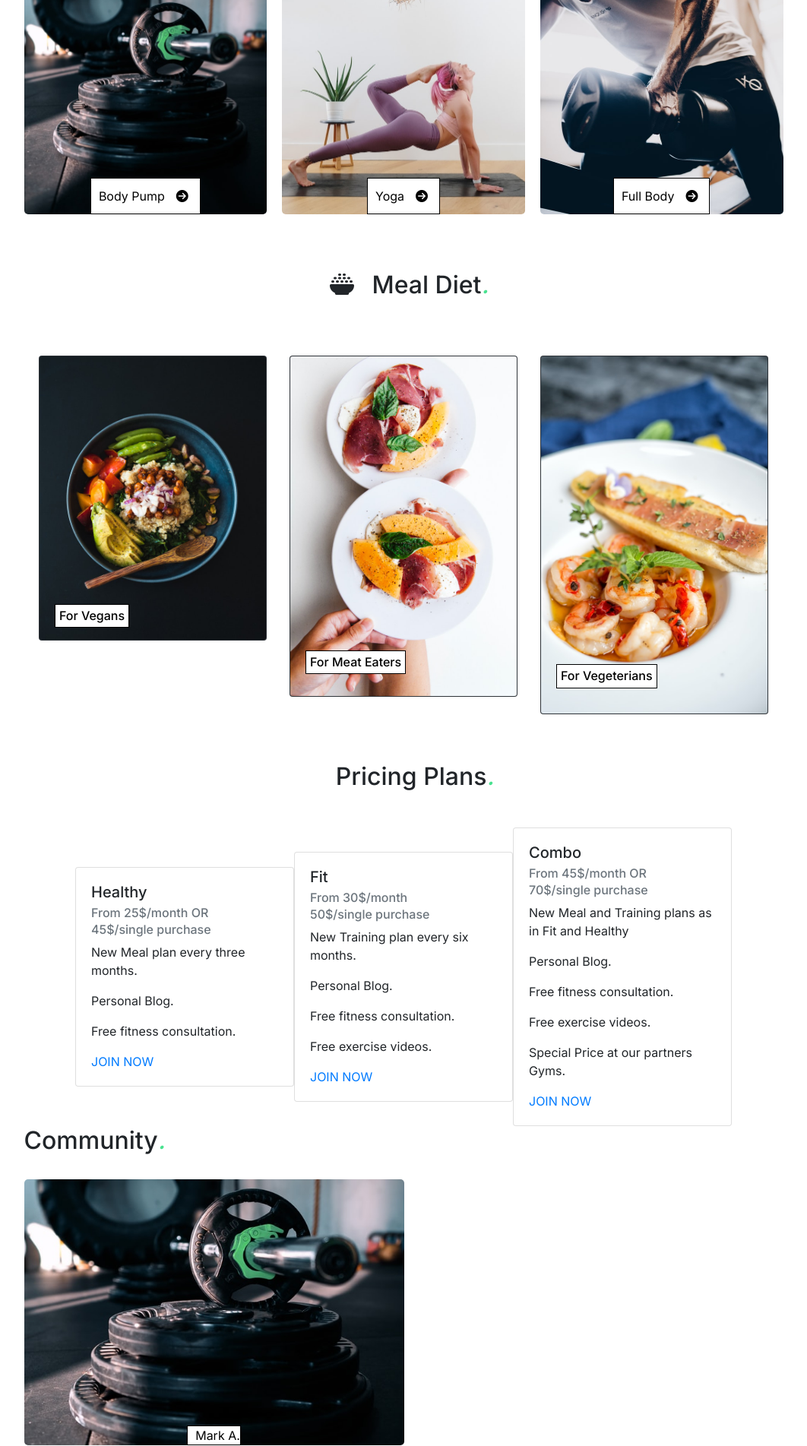
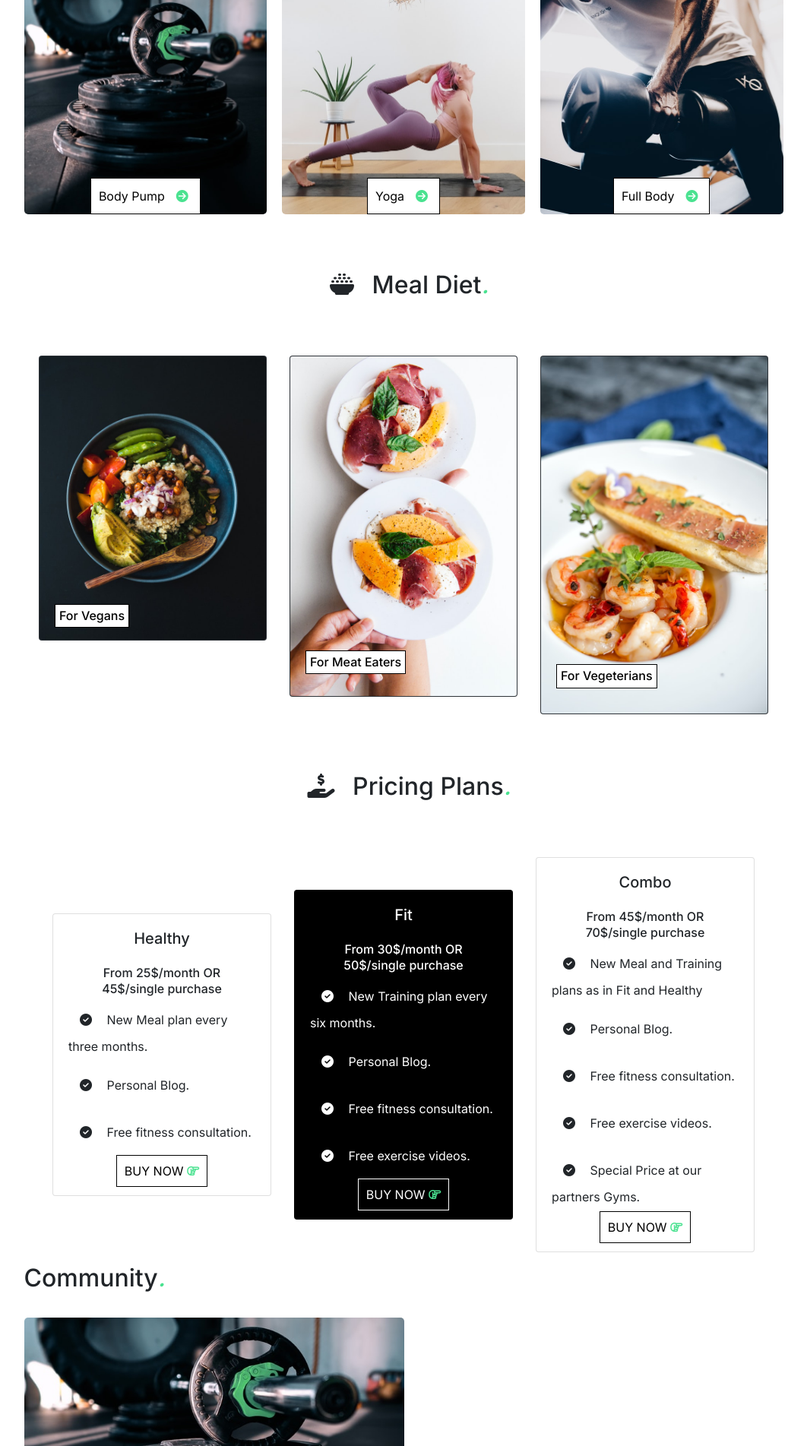
Before and after one commit to LySeriuos/Vigour-MS4-2, a Django app: page / in a window 1280 px wide. Shown: the part 1663-3566 px from the top of the page at 76% size, without its empty margins (109-1171 px from the left). Run offline with Django 3.2, Linux system fonts and the light colour scheme; some libraries are stand-ins or nearby versions.

Commit message:
styled Pricing section

```diff
--- a/home/templates/home/index.html
+++ b/home/templates/home/index.html
@@ -214,48 +214,54 @@
     <section class="container">
       <div>
           <div class="text-center m-5">
-              <h2><i class="fa-solid fa-pot-food"></i>Pricing Plans<em>.</em></h2>
+              <h2><i class="fa-solid fa-hand-holding-dollar"></i> Pricing Plans<em>.</em></h2>
           </div>
-          <div class="row row-meal">
+          <div class="row row-pricing">
               <div class="">
-                  <div class="card" style="width: 18rem;">
+                  <div class="card card-1" style="width: 18rem;">
                       <div class="card-body">
-                          <h5 class="card-title">Healthy</h5>
-                          <h6 class="card-subtitle mb-2 text-muted">From 25$/month OR</h6>
-                          <h6 class="card-subtitle mb-2 text-muted">45$/single purchase</h6>
-                          <p class="card-text">New Meal plan every three months.</p>
-                          <p class="card-text">Personal Blog.</p>
-                          <p class="card-text">Free fitness consultation.</p>
-                          <a href="#" class="card-link">JOIN NOW</a>
+                          <h5 class="card-title text-center">Healthy</h5>
+                          <h6 class="card-subtitle mb-2 text-center">From 25$/month OR</h6>
+                          <h6 class="card-subtitle mb-2 text-center">45$/single purchase</h6>
+                          <p class="card-text"><i class="fa-solid fa-circle-check"></i> New Meal plan every three months.</p>
+                          <p class="card-text"><i class="fa-solid fa-circle-check"></i> Personal Blog.</p>
+                          <p class="card-text"><i class="fa-solid fa-circle-check"></i> Free fitness consultation.</p>
+                          <div class="text-center">
+                            <a href="#" class="card-link">BUY NOW <i class="fa-regular fa-hand-point-right"></i></a>
+                          </div>
                       </div>
                   </div>
               </div>
               <div class="">
-                  <div class="card" style="width: 18rem;">
+                  <div class="card card-2" style="width: 18rem;">
                       <div class="card-body">
-                          <h5 class="card-title">Fit</h5>
-                          <h6 class="card-subtitle mb-2 text-muted">From 30$/month</h6>
-                          <h6 class="card-subtitle mb-2 text-muted">50$/single purchase</h6>
-                          <p class="card-text">New Training plan every six months.</p>
-                          <p class="card-text">Personal Blog.</p>
-                          <p class="card-text">Free fitness consultation.</p>
-                          <p class="card-text">Free exercise videos.</p>
-                          <a href="#" class="card-link">JOIN NOW</a>
+                          <h5 class="card-title text-center">Fit</h5>
+                          <h6 class="card-subtitle mb-2 text-center">From 30$/month OR</h6>
+                          <h6 class="card-subtitle mb-2 text-center">50$/single purchase</h6>
+                          <p class="card-text"><i class="fa-solid fa-circle-check"></i> New Training plan every six months.</p>
+                          <p class="card-text"><i class="fa-solid fa-circle-check"></i> Personal Blog.</p>
+                          <p class="card-text"><i class="fa-solid fa-circle-check"></i> Free fitness consultation.</p>
+                          <p class="card-text"><i class="fa-solid fa-circle-check"></i> Free exercise videos.</p>
+                          <div class="text-center">
+                            <a href="#" class="card-link card-link-2">BUY NOW <i class="fa-regular fa-hand-point-right"></i></a>
+                          </div>
                       </div>
                   </div>
               </div>
               <div class="">
-                  <div class="card" style="width: 18rem;">
+                  <div class="card card-3" style="width: 18rem;">
                       <div class="card-body">
-                          <h5 class="card-title">Combo</h5>
-                          <h6 class="card-subtitle mb-2 text-muted">From 45$/month OR</h6>
-                          <h6 class="card-subtitle mb-2 text-muted">70$/single purchase</h6>
-                          <p class="card-text">New Meal and Training plans as in Fit and Healthy</p>
-                          <p class="card-text">Personal Blog.</p>
-                          <p class="card-text">Free fitness consultation.</p>
-                          <p class="card-text">Free exercise videos.</p>
-                          <p class="card-text">Special Price at our partners Gyms.</p>
-                          <a href="#" class="card-link">JOIN NOW</a>
+                          <h5 class="card-title text-center"> Combo</h5>
+                          <h6 class="card-subtitle mb-2 text-center">From 45$/month OR</h6>
+                          <h6 class="card-subtitle mb-2 text-center">70$/single purchase</h6>
+                          <p class="card-text"><i class="fa-solid fa-circle-check"></i>  New Meal and Training plans as in Fit and Healthy</p>
+                          <p class="card-text"><i class="fa-solid fa-circle-check"></i> Personal Blog.</p>
+                          <p class="card-text"><i class="fa-solid fa-circle-check"></i> Free fitness consultation.</p>
+                          <p class="card-text"><i class="fa-solid fa-circle-check"></i> Free exercise videos.</p>
+                          <p class="card-text"><i class="fa-solid fa-circle-check"></i> Special Price at our partners Gyms.</p>
+                          <div class="text-center">
+                          <a href="#" class="card-link">BUY NOW <i class="fa-regular fa-hand-point-right"></i></a>
+                        </div>
                       </div>
                   </div>
               </div>
--- a/static/css/style.css
+++ b/static/css/style.css
@@ -8,23 +8,18 @@ html, body {
   -webkit-font-smoothing: antialiased;
   -moz-osx-font-smoothing: grayscale;
 }
-
 html {
   background: black;
 }
 /* end of global css */
-
 /* Main header */
-
 .main-banner, header, .navbar, nav a {
   background-color: black;
   color: #FFFFFF;
 }
-
 em {
   color: #4AE290;
 }
-
 .nav-link, .btn {
   padding: 10px;
   font-family: Inter;
@@ -36,31 +31,23 @@ em {
   align-items: center;
   color: rgba(255, 255, 255, 0.9);
 }
-
 .nav-link:active {
   font-size: 130%;
 }
-
 .active {
   background-color: #FFFFFF;
   border: 1px solid #4AE290;
 }
-
-.nav-link:hover,
-.navbar-brand:hover,
-.dropdown-item:hover,
-.banner-button:hover {
+.nav-link:hover, .navbar-brand:hover, .dropdown-item:hover, .banner-button:hover {
   color: #4AE290;
   text-decoration: none;
 }
-
 .navbar-toggler {
   background-color: #4AE290;
   border: none;
   padding: 10px 6px;
   outline: none;
 }
-
 .navbar-toggler span {
   display: block;
   width: 22px;
@@ -68,13 +55,11 @@ em {
   border: 1px;
   background: #fff;
 }
-
 .navbar-toggler span + span {
   margin-top: 4px;
   width: 18px;
   margin-left: 4px;
 }
-
 .banner-button {
   color: black;
   background-color: white;
@@ -82,27 +67,21 @@ em {
   font-size: revert;
   font-weight: 600;
 }
-
 .main-banner-text {
   font-weight: 700;
   padding-bottom: 20px;
 }
-
 #banner-h6{
   font-weight: 300;
 }
-
 .rounded-lg-3 {
   position: relative;
   max-width: 80%;
   max-height: auto;
 }
-
 .fixed-top {
   max-width: 1300px;
 }
-
-
 /* from Bulma */
 .icon {
   align-items: center;
@@ -111,24 +90,19 @@ em {
   height: 1.5rem;
   width: 1.5rem;
 }
-
 .fa-circle-chevron-right {
   color: #4AE290;
 }
-
 .fab {
   margin-top: 20px;
 }
-
 .fa-solid, .fa-circle-chevron-right{
   margin: 15px;
 }
-
 .dot{
   font-size: 30px;
   font-weight: 900;
 }
-
 #slider {
   height: 500px;
   display: flex;
@@ -136,17 +110,14 @@ margin: 15px;
   align-items: center;
   text-align: center;
 }
-
 .container {
   width: 1600px;
   margin: auto;
 }
-
 .subcontainer {
   width: 90%;
   margin: auto;
 }
-
 .slide-img {
   width: 100%;
   height: 350px;
@@ -159,21 +130,21 @@ margin: 15px;
   justify-content: center;
   align-items: end;
   transition: 0.5s;
-
 }
-
-
-
-   .slide-img a,
-   .btn-training{
+.slide-img a, .btn-training{
   font-size: 1rem;
   color:black;
   border: 1px solid black;
   background-color: white;
   padding-left: 10px;
 }
-
-
+.slide-img a:hover {
+  color: #4AE290;
+  text-decoration: none;
+}
+.slide-img .fa-circle-arrow-right {
+  color: #4AE290;
+}
 .img-1 {
   background-image: url("/media/evan-wise-body-pump-small.jpg");
 }
@@ -198,20 +169,16 @@ margin: 15px;
 .img-8 {
   background-image: url("/media/corey-young-crossfit-small.jpg");
 }
-
 @media(max-width:1600px){
   .container{
       width: 100%;
  }
 }
-
 /* Meal Diet Section styles */
-
 .card {
   max-width: 300px;
   height: auto;
 }
-
 .meal {
   font-size: 1rem;
   color:black;
@@ -220,7 +187,6 @@ margin: 15px;
   width:fit-content;
   padding: 5px;
 }
-
 .card-img-overlay {
   position: absolute;
   top: 82%;
@@ -230,15 +196,40 @@ margin: 15px;
   padding: 1.25rem;
   border-radius: calc(0.25rem - 1px);
 }
+.card-food {
+  margin: 15px;
+}
+/* End of Meal section */
 
-  .row-meal {
+/* Start of Pricing section */
+.row-pricing {
   display: flex;
   justify-content: center;
   align-items: center;
 }
-
-  .card-food {
+.card-1, .card-2, .card-3 {
   margin: 15px;
 }
-
-  /* End of Meal section */
+.card-2 {
+  background-color: black;
+  color: #FFFFFF;
+}
+.row-pricing .card-title {
+  margin-bottom: 30px;
+}
+.card-link {
+  color: black;
+  border: solid 1px black;
+  padding: 10px;
+}
+.card-link-2{
+  color: white;
+  border: solid 1px white;
+  padding: 10px;
+}
+.card-link .fa-hand-point-right {
+  color: #4AE290;
+}
+.card-link:hover {
+  color: #4AE290;
+}
```
Lines whose indentation alone changed are shown as unchanged.
